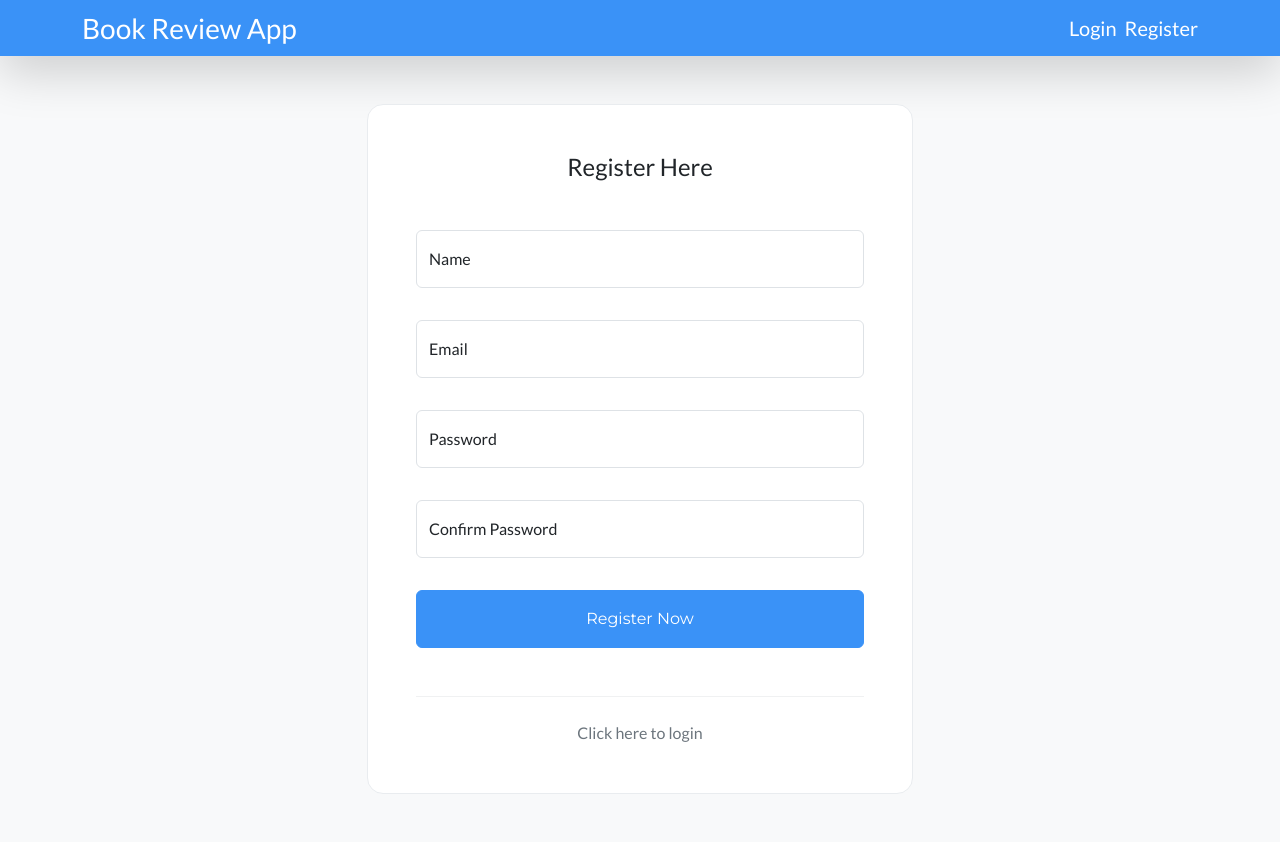
After one commit to shirolog/lara11-review-app, a Laravel app: template resources/views/account/change.blade.php in a window 1280 px wide. The commit adds this page. Run offline with Laravel 12, Linux system fonts and the light colour scheme; the template is opened without the code that fills it, so the values that code supplies are empty; some libraries are stand-ins or nearby versions.

Commit message:
コミット

```diff
--- /dev/null
+++ b/resources/views/account/change.blade.php
@@ -0,0 +1,77 @@
+@extends('layouts.app')
+
+@section('main')
+<section class=" p-3 p-md-4 p-xl-5">
+    <div class="container">
+        <div class="row justify-content-center">
+            <div class="col-12 col-md-9 col-lg-7 col-xl-6 col-xxl-5">
+                <div class="card border border-light-subtle rounded-4">
+                    <div class="card-body p-3 p-md-4 p-xl-5">
+                        <div class="row">
+                            <div class="col-12">
+                                <div class="mb-5">
+                                    <h4 class="text-center">Register Here</h4>
+                                </div>
+                            </div>
+                        </div>
+                        <form action="{{route('account.store')}}" method="post">
+                            @csrf
+                            <div class="row gy-3 overflow-hidden">
+                                <div class="col-12">
+                                    <div class="form-floating mb-3">
+                                        <input type="text" name="name" class="form-control @error('name') is-invalid @enderror"  id="name" value="{{old('name')}}" placeholder="Name" >
+                                        <label for="text" class="form-label">Name</label>
+                                        @error('name')
+                                            <p class="invalid-feedback">{{$message}}</p>
+                                        @enderror
+                                    </div>
+                                </div>
+                                <div class="col-12">
+                                    <div class="form-floating mb-3">
+                                        <input type="text" name="email" class="form-control @error('email') is-invalid @enderror"  id="email" value="{{old('email')}}" placeholder="name@example.com" >
+                                        <label for="text" class="form-label">Email</label>
+                                        @error('email')
+                                            <p class="invalid-feedback">{{$message}}</p>
+                                        @enderror
+                                    </div>
+                                </div>
+                                <div class="col-12">
+                                    <div class="form-floating mb-3">
+                                        <input type="password" name="password" class="form-control @error('password') is-invalid @enderror"  id="password" value="" placeholder="Password" >
+                                        <label for="password" class="form-label">Password</label>
+                                        @error('password')
+                                            <p class="invalid-feedback">{{$message}}</p>
+                                        @enderror
+                                    </div>
+                                </div>
+                                <div class="col-12">
+                                    <div class="form-floating mb-3">
+                                        <input type="password" name="password_confirmation" class="form-control @error('password_confirmation') is-invalid @enderror" id="confirm_password" value="" placeholder="Confirm Password" >
+                                        <label for="password" class="form-label">Confirm Password</label>
+                                        @error('password_confirmation')
+                                            <p class="invalid-feedback">{{$message}}</p>
+                                        @enderror
+                                    </div>
+                                </div>
+                                <div class="col-12">
+                                    <div class="d-grid">
+                                        <button class="btn bsb-btn-xl btn-primary py-3" type="submit">Register Now</button>
+                                    </div>
+                                </div>
+                            </div>
+                        </form>
+                        <div class="row">
+                            <div class="col-12">
+                                <hr class="mt-5 mb-4 border-secondary-subtle">
+                                <div class="d-flex gap-2 gap-md-4 flex-column flex-md-row justify-content-center">
+                                    <a href="{{route('account.login')}}" class="link-secondary text-decoration-none">Click here to login</a>
+                                </div>
+                            </div>
+                        </div>
+                    </div>
+                </div>
+            </div>
+        </div>
+    </div>
+</section>
+@endsection
--- a/routes/web.php
+++ b/routes/web.php
@@ -70,9 +70,6 @@ Route::group(['prefix' => 'account'], function(){
             Route::delete('delete-reviews/{review}', [ReviewController::class, 'destroy'])
             ->name('review.destroy');
         });
-
-
-
     });
 
 });
```
Also changed, not shown: app/Http/Controllers/HomeController.php (+4 -10 lines), resources/views/book-detail.blade.php (+4 -3 lines), public/uploads/books/1730872597.jpg (added), public/uploads/books/1730874328.jpg (added), public/uploads/books/1730874346.jpg (added), public/uploads/books/1730874398.jpg (added), public/uploads/profile/1730872509.png (added), public/uploads/profile/1730875599.jpg (added).
